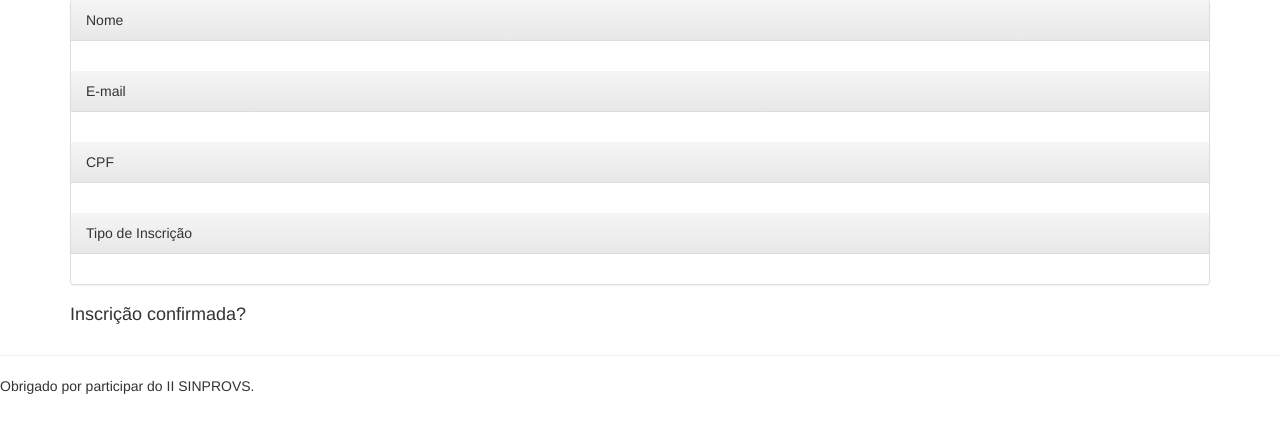
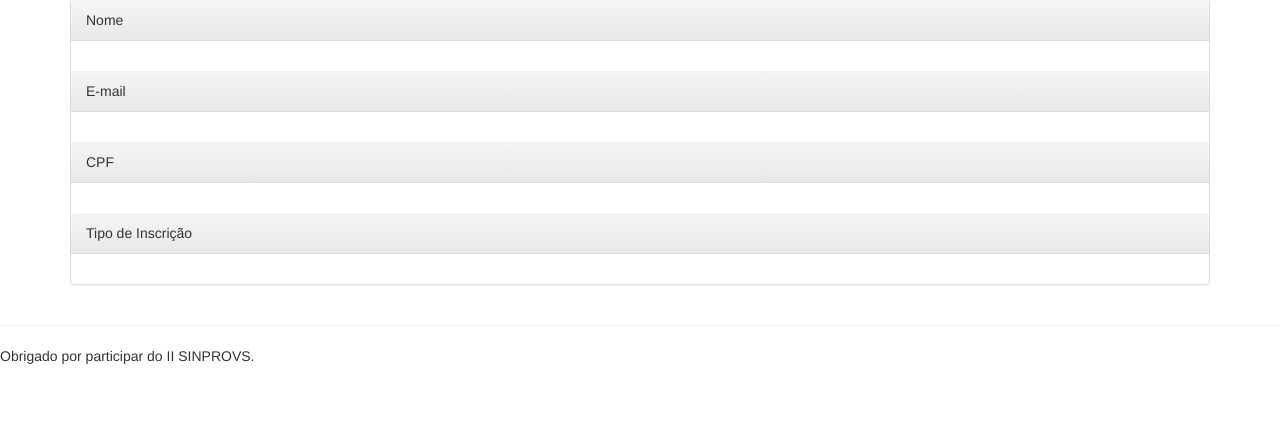
Before and after one commit to pixies/academic, a Django app: template templates/profile/profile.html in a window 1280 px wide. Shown: the part 113-546 px from the top of the page. Run offline with Django 3.2, Linux system fonts and the light colour scheme; the template is opened without the code that fills it, so the values that code supplies are empty; parts of the project's set-up code (start-up, migrations or seed data) failed here and were passed over; some libraries are stand-ins or nearby versions.

Commit message:
Removido a string 'Inscricão Confirmada?'

```diff
--- a/templates/profile/profile.html
+++ b/templates/profile/profile.html
@@ -12,6 +12,6 @@
       <div class="panel-heading">Tipo de Inscrição</div>
       <div class="panel-body">{{ m.get_tipo_de_inscricao_display }} </div>
     </div>
-    <h4>Inscrição confirmada?</h4>
+
   </div>
 {% endblock content %}
```
